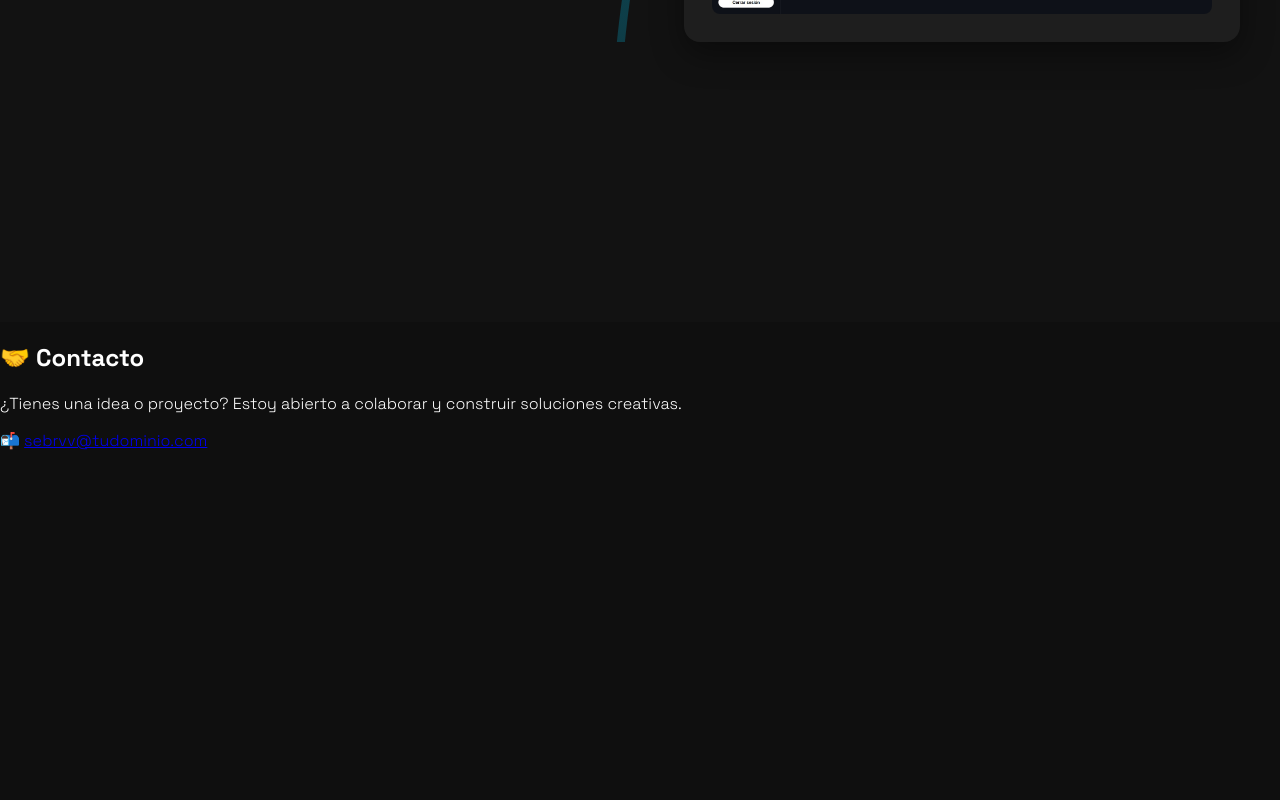
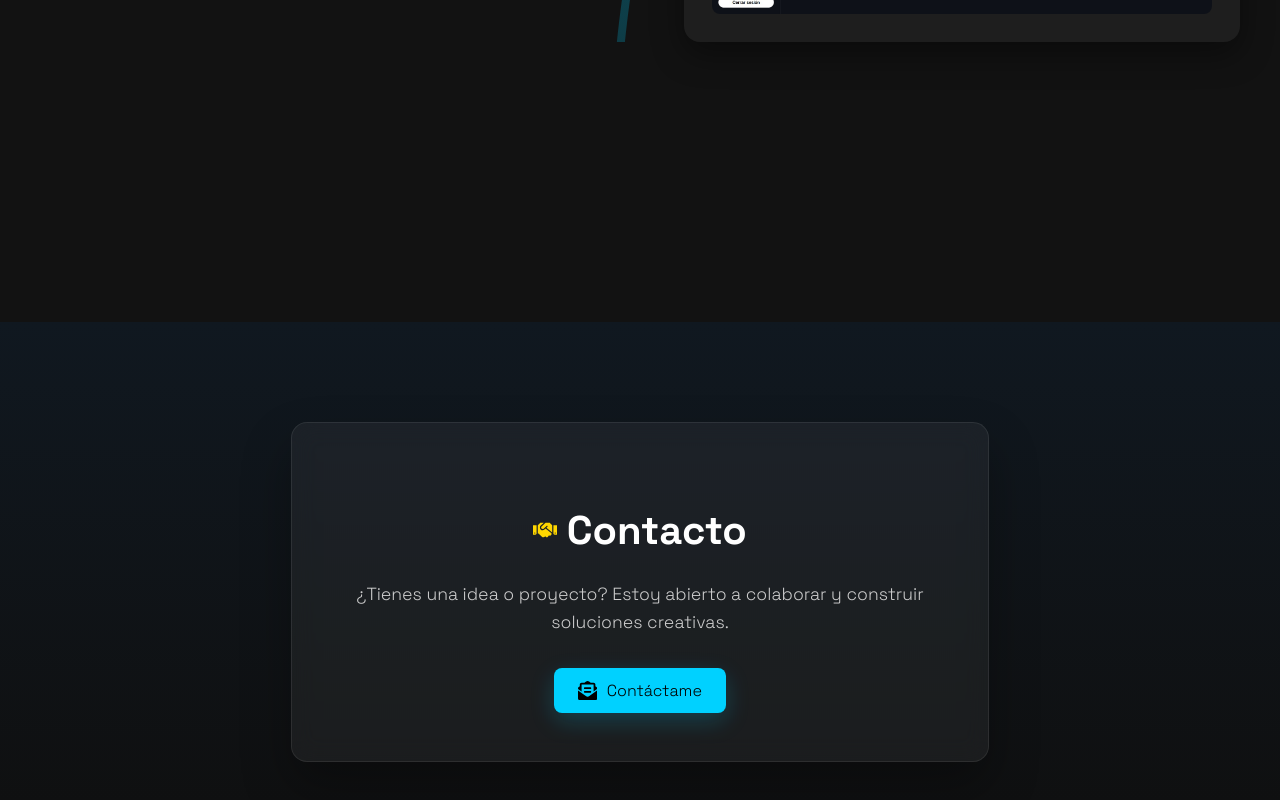
Before and after one commit to SebSRVV/SebRVV, a Next.js app: page / in a window 1280 px wide. Shown: the part 4238-5038 px from the top of the page. Before the commit the page ends 4705 px from the top, so only its background shows below. Built offline with nearby package versions, Linux system fonts and the light colour scheme.

Commit message:
feat: Agregar sección de contacto con estilos y traducciones

```diff
--- a/messages/en.json
+++ b/messages/en.json
@@ -6,7 +6,8 @@
   },
   "contact": {
     "title": "Contact",
-    "description": "Have an idea or project? I’m open to collaborating and building creative solutions."
+    "description": "Have an idea or project? I'm open to collaborating and building creative solutions.",
+    "button": "Contact me"
   },
   "hero": {
     "intro": "I am",
--- a/messages/es.json
+++ b/messages/es.json
@@ -6,7 +6,8 @@
   },
   "contact": {
     "title": "Contacto",
-    "description": "¿Tienes una idea o proyecto? Estoy abierto a colaborar y construir soluciones creativas."
+    "description": "¿Tienes una idea o proyecto? Estoy abierto a colaborar y construir soluciones creativas.",
+    "button": "Contáctame"
   },
   "hero": {
     "intro": "Soy",
--- /dev/null
+++ b/src/components/Contact.module.css
@@ -0,0 +1,73 @@
+.contactSection {
+  background: linear-gradient(to bottom, #101820, #0f0f0f);
+  padding: 100px 20px;
+  display: flex;
+  justify-content: center;
+  align-items: center;
+}
+
+.contactCard {
+  background: rgba(255, 255, 255, 0.05);
+  border: 1px solid rgba(255, 255, 255, 0.08);
+  border-radius: 16px;
+  padding: 3rem;
+  max-width: 600px;
+  width: 100%;
+  text-align: center;
+  backdrop-filter: blur(12px);
+  box-shadow: 0 25px 50px rgba(0, 0, 0, 0.3);
+  color: #ffffff;
+  transition: all 0.3s ease;
+}
+
+.contactCard:hover {
+  box-shadow: 0 30px 60px rgba(0, 209, 255, 0.12);
+}
+
+.contactTitle {
+  font-size: 2.5rem;
+  font-weight: 700;
+  display: flex;
+  align-items: center;
+  justify-content: center;
+  gap: 0.6rem;
+  margin-bottom: 1.5rem;
+}
+
+.contactText {
+  color: #cccccc;
+  font-size: 1.1rem;
+  font-weight: 300;
+  margin-bottom: 2rem;
+  line-height: 1.6;
+}
+
+.contactButton {
+  display: inline-flex;
+  align-items: center;
+  gap: 0.6rem;
+  padding: 0.75rem 1.5rem;
+  font-size: 1rem;
+  font-weight: 500;
+  border: none;
+  border-radius: 8px;
+  background-color: #00d1ff;
+  color: #000;
+  text-decoration: none;
+  transition: background-color 0.3s ease, transform 0.2s ease;
+  box-shadow: 0 8px 24px rgba(0, 209, 255, 0.2);
+}
+
+.contactButton:hover {
+  background-color: #00bde5;
+  transform: translateY(-2px);
+}
+
+.icon {
+  font-size: 1.5rem;
+  color: #ffd700;
+}
+
+.iconButton {
+  font-size: 1.2rem;
+}
--- /dev/null
+++ b/src/components/Contact.tsx
@@ -0,0 +1,55 @@
+'use client'
+
+import { useTranslations } from 'next-intl'
+import { FaHandshake, FaEnvelopeOpenText } from 'react-icons/fa'
+import { motion } from 'framer-motion'
+import styles from './Contact.module.css'
+
+export default function Contact() {
+  const t = useTranslations('contact')
+
+  return (
+    <section id="contact" className={styles.contactSection}>
+      <motion.div
+        className={styles.contactCard}
+        initial={{ opacity: 0, y: 60 }}
+        whileInView={{ opacity: 1, y: 0 }}
+        transition={{ duration: 0.8, ease: 'easeOut' }}
+        viewport={{ once: true, amount: 0.3 }}
+      >
+        <motion.h2
+          className={styles.contactTitle}
+          initial={{ opacity: 0, y: 20 }}
+          whileInView={{ opacity: 1, y: 0 }}
+          transition={{ duration: 0.6, ease: 'easeOut', delay: 0.1 }}
+          viewport={{ once: true }}
+        >
+          <FaHandshake className={styles.icon} />
+          {t('title')}
+        </motion.h2>
+
+        <motion.p
+          className={styles.contactText}
+          initial={{ opacity: 0, y: 20 }}
+          whileInView={{ opacity: 1, y: 0 }}
+          transition={{ duration: 0.6, ease: 'easeOut', delay: 0.2 }}
+          viewport={{ once: true }}
+        >
+          {t('description')}
+        </motion.p>
+
+        <motion.a
+          href="mailto:sebrojasw@gmail.com"
+          className={styles.contactButton}
+          initial={{ opacity: 0, y: 20 }}
+          whileInView={{ opacity: 1, y: 0 }}
+          transition={{ duration: 0.6, ease: 'easeOut', delay: 0.3 }}
+          viewport={{ once: true }}
+        >
+          <FaEnvelopeOpenText className={styles.iconButton} />
+          {t('button')}
+        </motion.a>
+      </motion.div>
+    </section>
+  )
+}
--- a/src/pages/index.tsx
+++ b/src/pages/index.tsx
@@ -1,3 +1,6 @@
+'use client'
+
+
 import { useState } from 'react'
 import { GetStaticPropsContext } from 'next'
 import { useTranslations } from 'next-intl'
@@ -7,10 +10,10 @@ import Navbar from '@/components/Navbar'
 import Hero from '@/components/Hero'
 import Tooling from '@/components/Tooling'
 import FeaturedProjects from '@/components/FeaturedProject'
+import Contact from '@/components/Contact'
 
 export default function Home() {
   const [introDone, setIntroDone] = useState(false)
-  const t = useTranslations('contact') // para traducir la sección de contacto
 
   return (
     <>
@@ -27,25 +30,7 @@ export default function Home() {
             <section id="projects">
               <FeaturedProjects />
             </section>
-
-            <section
-              id="contact"
-              className="bg-[#0F0F0F] py-24 px-6 text-center text-white"
-            >
-              <h2 className="text-3xl font-semibold mb-4">🤝 {t('title')}</h2>
-              <p className="text-lg font-light max-w-xl mx-auto text-[#CCCCCC]">
-                {t('description')}
-              </p>
-              <p className="mt-4 text-lg">
-                📬{' '}
-                <a
-                  href="mailto:sebrvv@tudominio.com"
-                  className="text-[#00D1FF] hover:underline"
-                >
-                  sebrvv@tudominio.com
-                </a>
-              </p>
-            </section>
+            <Contact />
           </main>
         </>
       )}
@@ -53,11 +38,11 @@ export default function Home() {
   )
 }
 
-// 👇 Carga las traducciones según el idioma actual
+// ✅ Cargar traducciones basadas en el idioma
 export async function getStaticProps({ locale }: GetStaticPropsContext) {
   return {
     props: {
-      messages: (await import(`../../messages/${locale}.json`)).default
-    }
+      messages: (await import(`../../messages/${locale}.json`)).default,
+    },
   }
 }
```
